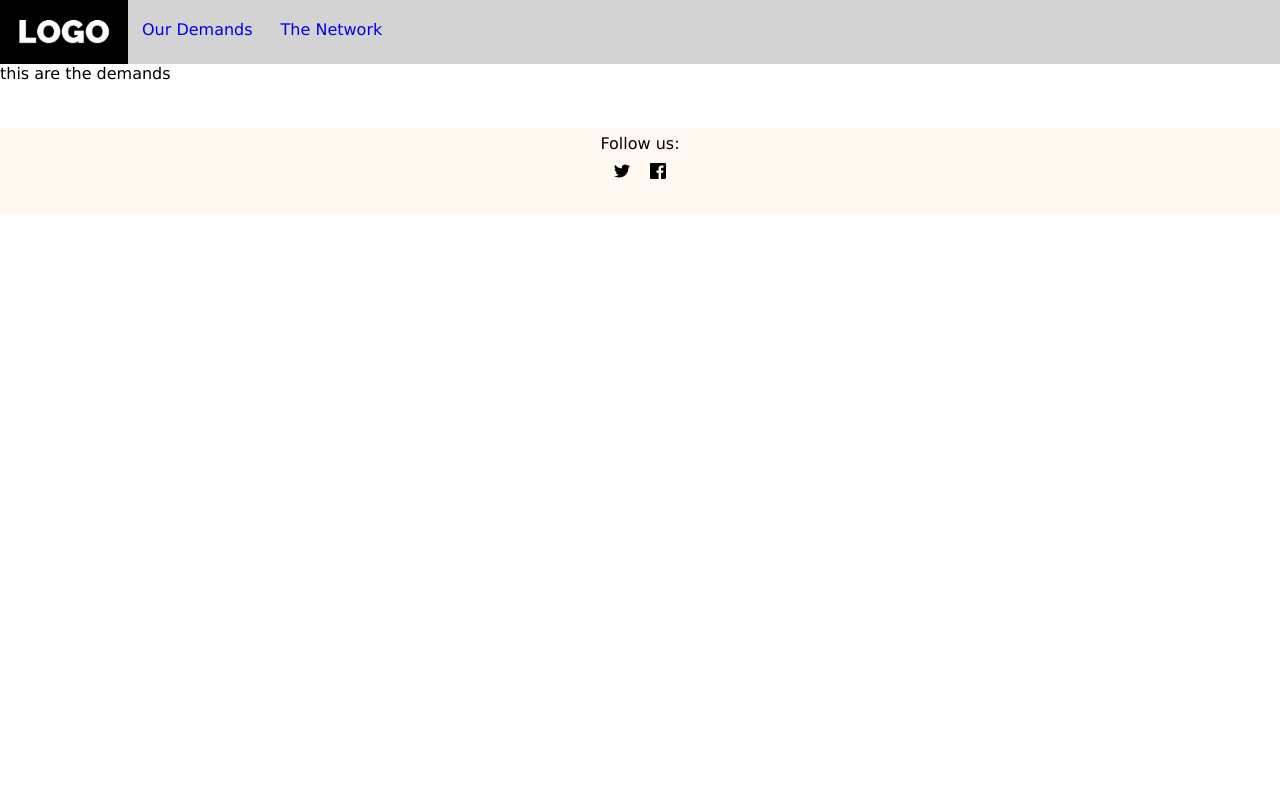
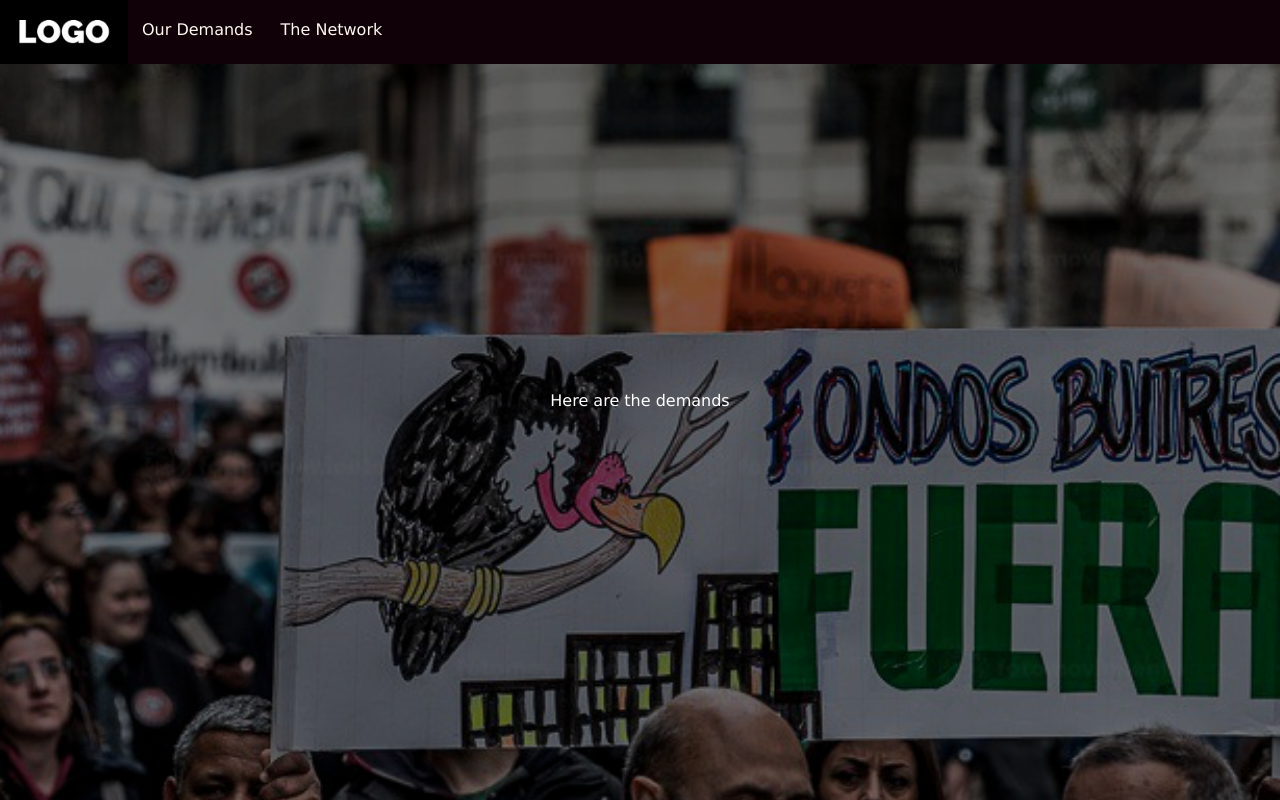
Before and after one commit to jsrois/w-concept, a React app: page / in a window 1280 px wide. Shown: the top 800 px of the page. Built offline with nearby package versions, Linux system fonts and the light colour scheme.

Commit message:
Improved basic layout

```diff
--- a/src/components/demandsPage.tsx
+++ b/src/components/demandsPage.tsx
@@ -1,8 +1,8 @@
 import * as React from "react";
 
 export const DemandsPage = (): JSX.Element =>
-    <div className="content-demands">
-        <div className="background"></div>
-        <div className="overlay"></div>
-        <div className="text">this are the demands</div>
+    <div className="demands-content hero-image">
+        <div className="hero-text">
+            Here are the demands
+        </div>
     </div>;
--- a/src/styles/_layout.scss
+++ b/src/styles/_layout.scss
@@ -1,5 +1,6 @@
 $maxPageWidth: 1600px;
 $headerHeight: 64px;
+$footerHeight: 128px;
 
 body {
   max-width: $maxPageWidth;
@@ -23,12 +24,15 @@ body {
 
   &__content {
     flex: auto;
+    display: flex;
     min-height: $headerHeight;
     margin-top: $headerHeight;
   }
 
   &__footer {
     flex:auto;
+    max-height: $footerHeight;
+
   }
 
 }
--- /dev/null
+++ b/src/styles/demands-content.scss
@@ -0,0 +1,24 @@
+
+.demands-content {
+  padding: 32px 32px;
+  width: 100%;
+
+}
+
+.hero-image {
+  background-image: linear-gradient(rgba(0, 0, 0, 0.5), rgba(0, 0, 0, 0.5)), url("../images/demo_photo.png");
+
+  background-position: center;
+  background-repeat: no-repeat;
+  background-size: cover;
+  min-height: 1000px;
+}
+
+.hero-text {
+  text-align: center;
+  position: fixed;
+  top: 50%;
+  left: 50%;
+  transform: translate(-50%, -50%);
+  color: white;
+}
--- a/src/styles/styles.scss
+++ b/src/styles/styles.scss
@@ -14,7 +14,7 @@ header {
 
   .navigation-bar {
     width: 100%;
-    background: lightgray;
+    background: $color3;
 
     display: flex;
     justify-content: start;
@@ -22,11 +22,12 @@ header {
     a {
       display: block;
       text-decoration: none;
+      color: $color5;
       padding: 20px 14px;
 
       &:hover {
-        background: black;
-        color: white;
+        background: $color2;
+        color: $color5;
 
       }
 
@@ -34,14 +35,11 @@ header {
   }
 }
 
-.page-content {
-  height: 8000px;
-}
-
 footer {
   height: 5em;
   width: 100%;
-  background: $color5;
+  background: $color3;
+  color: $color5;
   text-align: center;
   padding-top: 0.4em;
 
@@ -53,7 +51,9 @@ footer {
     .link {
       width: 1em;
       margin: 10px;
-
+      fill: $color5;
     }
   }
 }
+
+@import 'demands-content';
```
Also changed, not shown: src/images/social/facebook.svg, src/images/social/twitter.svg.
